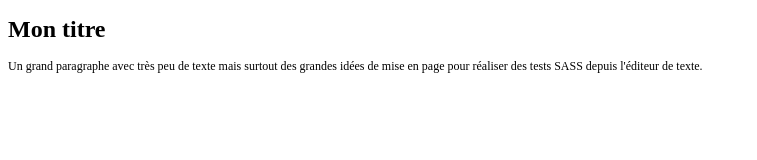
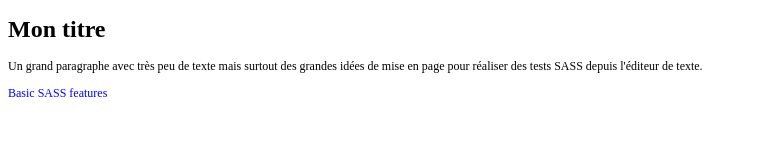
Before and after one commit to piralimic/learning-sass, a website: page index.html in a window 1280 px wide. Shown: the whole page, without its empty margins (0-757 px from the left). Drawn offline with nearby package versions, Linux system fonts and the light colour scheme; files that its build step writes are made by us from their sources.

Commit message:
Update index.html

```diff
--- a/index.html
+++ b/index.html
@@ -11,6 +11,7 @@
 <body>
   <h1>Mon titre</h1>
   <p>Un grand paragraphe avec très peu de texte mais surtout des grandes idées de mise en page pour réaliser des tests SASS depuis l'éditeur de texte.</p>
+<a href="https://gist.github.com/pixeline/dab8a29566b994453b8c681ed2b7ff2a#">Basic SASS features</a>
 </body>
 
 </html>
```
